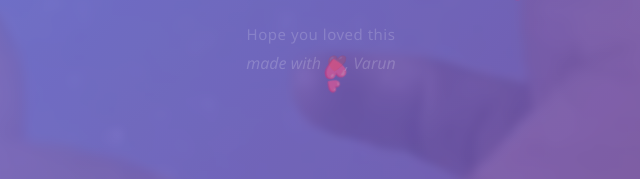
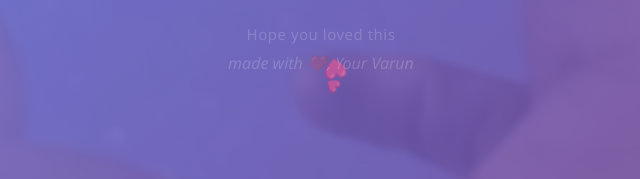
Before and after one commit to geminivarun2tb-netizen/yalentine, a plain HTML site: page final.html in a window 1280 px wide. Shown: the part 517-696 px from the top of the page, 319-959 px from the left. Drawn offline with Linux system fonts and the light colour scheme.

Commit message:
Update final.html

```diff
--- a/final.html
+++ b/final.html
@@ -224,7 +224,7 @@
         <!-- Text content 4 -->
         <div class="text-content" id="text4">
             <p class="footer-text">Hope you loved this</p>
-            <p class="signature">made with ❤️, Varun</p>
+            <p class="signature">made with ❤️, Your Varun</p>
         </div>
     </div>
 
```
